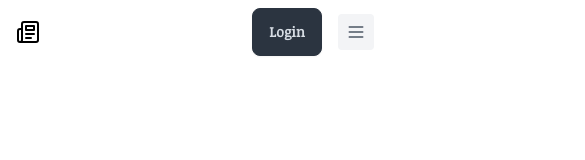
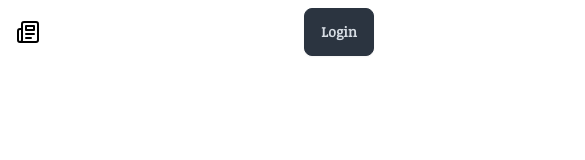
Before and after one commit to yaffalhakim1/medium-but-lite, a Next.js app: page / in a window 390 px wide. Shown: the top 160 px of the page, 585 px wide, since content can reach past the window. Built offline with nearby package versions, Linux system fonts and the light colour scheme; data requests are answered from the project's data file.

Commit message:
fix(user): improved home page

```diff
--- a/components/Header.tsx
+++ b/components/Header.tsx
@@ -4,6 +4,7 @@ import Cookie from "js-cookie";
 import { useRouter } from "next/router";
 import { NewsLogo } from "./Icons";
 import useAuthStore from "@/store/useAuthStore";
+import { useUsers } from "@/lib/useUser";
 
 const Navbar = () => {
   const router = useRouter();
@@ -35,7 +36,7 @@ const Navbar = () => {
               </Link>
             </div>
 
-            <div className="md:flex md:items-center md:gap-12">
+            <div className="md:flex md:items-center md:gap-5">
               <nav aria-label="Global" className="hidden md:block">
                 <ul className="flex items-center gap-6 text-sm">
                   <li>
@@ -43,44 +44,49 @@ const Navbar = () => {
                       className="text-gray-500 transition hover:text-gray-500/75"
                       href="/"
                     >
-                      {" "}
-                      About{" "}
-                    </Link>
-                  </li>
-
-                  <li>
-                    <Link
-                      className="text-gray-500 transition hover:text-gray-500/75"
-                      href="/"
-                    >
-                      {" "}
-                      Projects{" "}
-                    </Link>
-                  </li>
-
-                  <li>
-                    <Link
-                      className="text-gray-500 transition hover:text-gray-500/75"
-                      href="/"
-                    >
-                      {" "}
-                      Blog{" "}
+                      About
                     </Link>
                   </li>
                 </ul>
               </nav>
 
               {authed ? (
-                <div className="flex items-center gap-4">
-                  <div className="sm:flex sm:gap-4">
+                <>
+                  <div className="flex space-x-2">
+                    <div className="block ">
+                      <div className="dropdown dropdown-end">
+                        <div
+                          tabIndex={0}
+                          role="button"
+                          className="avatar placeholder"
+                        >
+                          <div className="bg-neutral text-neutral-content rounded-full w-10">
+                            <span>SY</span>
+                          </div>
+                        </div>
+                        <ul
+                          tabIndex={0}
+                          className="dropdown-content z-[1] menu p-2 shadow bg-base-100 rounded-box w-52"
+                        >
+                          <li>
+                            <a>Item 1</a>
+                          </li>
+                          <li>
+                            <a>Item 2</a>
+                          </li>
+                          <li>
                             <button
                               className="btn btn-neutral btn-md"
                               onClick={handleLogout}
                             >
                               logout
                             </button>
+                          </li>
+                        </ul>
                       </div>
                     </div>
+                  </div>
+                </>
               ) : (
                 <div className="flex items-center gap-4">
                   <div className="sm:flex sm:gap-4">
@@ -89,25 +95,6 @@ const Navbar = () => {
                       onClick={() => router.push("/auth/login")}
                     >
                       Login
-                    </button>
-                  </div>
-
-                  <div className="block md:hidden">
-                    <button className="rounded bg-gray-100 p-2 text-gray-600 transition hover:text-gray-600/75">
-                      <svg
-                        xmlns="http://www.w3.org/2000/svg"
-                        className="h-5 w-5"
-                        fill="none"
-                        viewBox="0 0 24 24"
-                        stroke="currentColor"
-                        strokeWidth="2"
-                      >
-                        <path
-                          strokeLinecap="round"
-                          strokeLinejoin="round"
-                          d="M4 6h16M4 12h16M4 18h16"
-                        />
-                      </svg>
                     </button>
                   </div>
                 </div>
--- a/pages/index.tsx
+++ b/pages/index.tsx
@@ -4,6 +4,9 @@ import React from "react";
 import { GetServerSideProps } from "next";
 import { BASE_URL } from "@/config/api";
 import { INewsElement } from "@/types/news-types";
+import Cookie from "js-cookie";
+import useAuthStore from "@/store/useAuthStore";
+import { useEffect } from "react";
 
 export const getServerSideProps: GetServerSideProps = async () => {
   const response = await fetch(`${BASE_URL}/news`);
@@ -18,8 +21,18 @@ export const getServerSideProps: GetServerSideProps = async () => {
 };
 
 const NewsList = ({ data }: { data: INewsElement[] }) => {
+  const token = Cookie.get("token");
+  const authed = useAuthStore((state) => state.isLoggedIn);
+  const setAuthed = useAuthStore((state) => state.setIsLoggedIn);
+
+  useEffect(() => {
+    if (token) {
+      setAuthed(true);
+    }
+  }, [setAuthed, token]);
   return (
     <>
+      {!authed && (
         <section className="">
           <div className="mx-auto  px-4 py-32 lg:flex lg:min-h-screen lg:items-center">
             <div className="mx-auto max-w-xl text-center">
@@ -32,8 +45,8 @@ const NewsList = ({ data }: { data: INewsElement[] }) => {
               </h1>
 
               <p className="mt-4 sm:text-xl/relaxed">
-              Lorem ipsum dolor sit amet consectetur, adipisicing elit. Nesciunt
-              illo tenetur fuga ducimus numquam ea!
+                Lorem ipsum dolor sit amet consectetur, adipisicing elit.
+                Nesciunt illo tenetur fuga ducimus numquam ea!
               </p>
 
               <button className="btn btn-neutral no-animation mt-6">
@@ -42,7 +55,9 @@ const NewsList = ({ data }: { data: INewsElement[] }) => {
             </div>
           </div>
         </section>
-      <div className="flex justify-center space-x-2">
+      )}
+
+      <div className="md:flex justify-center space-x-2">
         {data.map((item) => (
           <div key={item.id} className="">
             <Link href={`news/${item.id}`}>
```
Also changed, not shown: 1 other file (tests, documents, lock files or other folders). Lines whose indentation alone changed are shown as unchanged.
